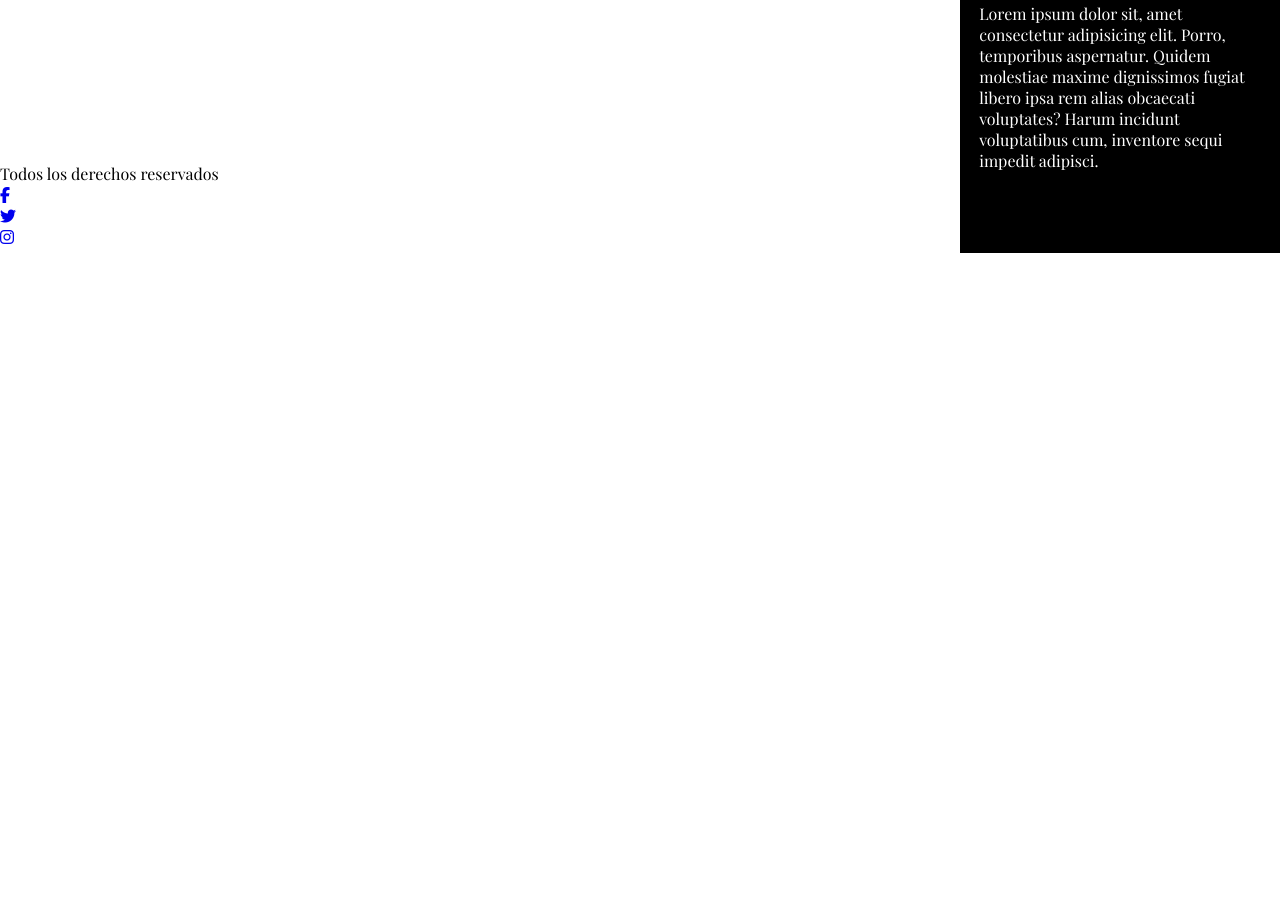
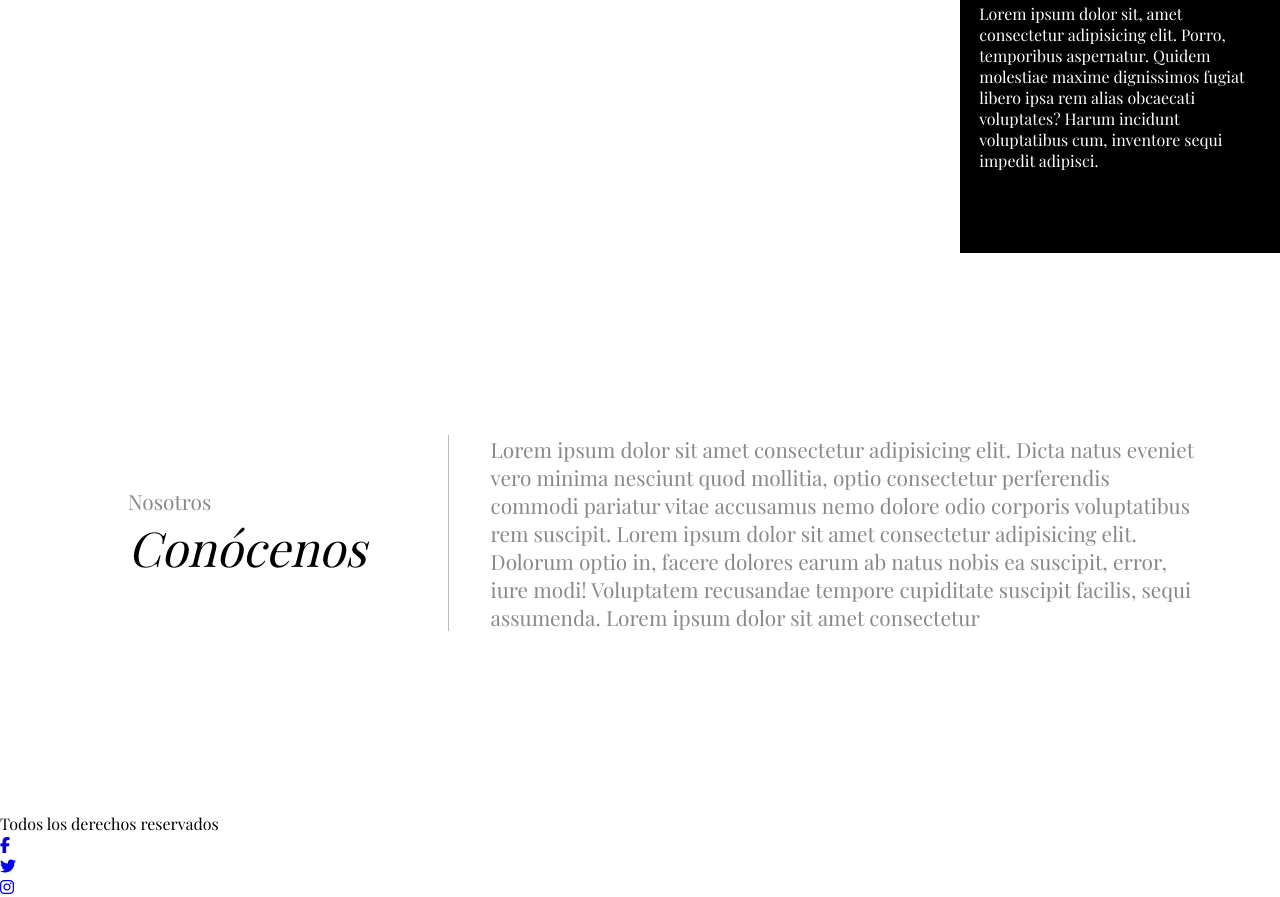
Before and after one commit to Branyer/webCake-and-Coffee, a website: page index.html in a window 1280 px wide. Shown: the part 477-1374 px from the top of the page. Before the commit the page ends 800 px from the top, so only its background shows below. Drawn offline with nearby package versions, Linux system fonts and the light colour scheme.

Commit message:
agregados estilos de sección nosotros

```diff
--- a/index.html
+++ b/index.html
@@ -80,6 +80,19 @@
         </section>
 
         <section id="nosotros" class="nosotros">
+            <div class="nosotros-titulo">
+                <span class="primero">Nosotros</span> <span class="segundo">Conócenos</span>
+            </div>
+
+            <div class="parrafo-nosotros">
+                <p>Lorem ipsum dolor sit amet consectetur
+                    adipisicing elit. Dicta natus eveniet vero minima nesciunt quod mollitia, optio consectetur perferendis commodi pariatur vitae accusamus
+                    nemo dolore odio corporis voluptatibus rem suscipit.
+                    Lorem ipsum dolor sit amet consectetur adipisicing elit. Dolorum optio in, facere dolores earum ab natus nobis ea suscipit, error, iure modi! Voluptatem recusandae tempore cupiditate suscipit facilis, sequi assumenda.
+                    Lorem ipsum dolor sit amet consectetur
+
+                </p>
+            </div>
 
         </section>
 
--- a/less/styles.less
+++ b/less/styles.less
@@ -89,12 +89,18 @@ body
 // INICIO
 /////////////////////////////////
 
+main,
+footer
+{
+    position: relative;
+    top: 90px;
+    z-index: 200;
+}
+
+
 .inicio
 {
     display: flex;
-    position: relative;
-    z-index: 200;
-    top: 90px;
     width: 100%;
     height: 80vh;
     max-width: 100%;
@@ -106,13 +112,11 @@ body
         width: 50%;
         height: 100%;
 
-
         .portada-1 , .portada-4, .texto
         {
             width: 50%;
             height: 60%;
         }
-
 
         .texto
         {
@@ -172,7 +176,7 @@ body
             justify-content: center;
             align-items: center;
             background-color: black;
-            transition: opacity 1s ease;
+            transition: opacity 0.5s ease;
             opacity: 0;
 
             i
@@ -182,7 +186,6 @@ body
             }
         }
 
-
         .portada-1:hover .overlay,
         .portada-2:hover .overlay,
         .portada-3:hover .overlay,
@@ -191,13 +194,61 @@ body
             opacity: .6;
             cursor: pointer;
 
+        }
     }
+}
 
 
 
+//////////////////////////////////
+// NOSOTROS
+/////////////////////////////////
+
+.nosotros
+{
+    display: flex;
+    width: 100%;
+    max-width: 100%;
+    height: 70vh;
 
 
+    .nosotros-titulo
+    {
+        width: 35%;
+        display: flex;
+        flex-direction: column;
+        justify-content: center;
+        padding: 10%;
+
+
+        .primero
+        {
+            font-size: 1.3rem;
+            color: rgb(138, 135, 135);
+        }
+
+        .segundo
+        {
+            font-size: 3rem;
+            font-style: italic;
+            color: rgb(0, 0, 0);
+        }
     }
 
+    .parrafo-nosotros
+    {
+        width: 65%;
+        display: flex;
+        align-items: center;
+
+        p
+        {
+            font-size: 1.3rem;
+            color: rgb(138, 135, 135);
+            border-left: 1px solid rgb(192, 185, 185);
+            margin-right: 10%;
+            padding-left: 5%;
+        }
+    }
 
 }
```
Also changed, not shown: css/styles.css.
